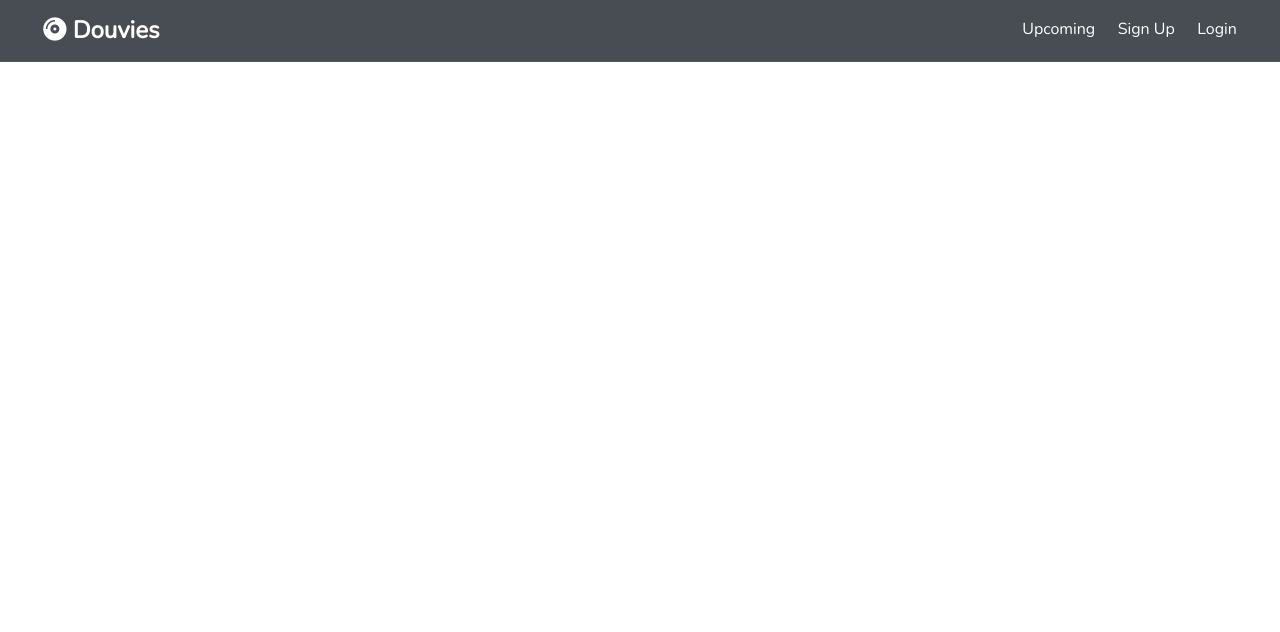
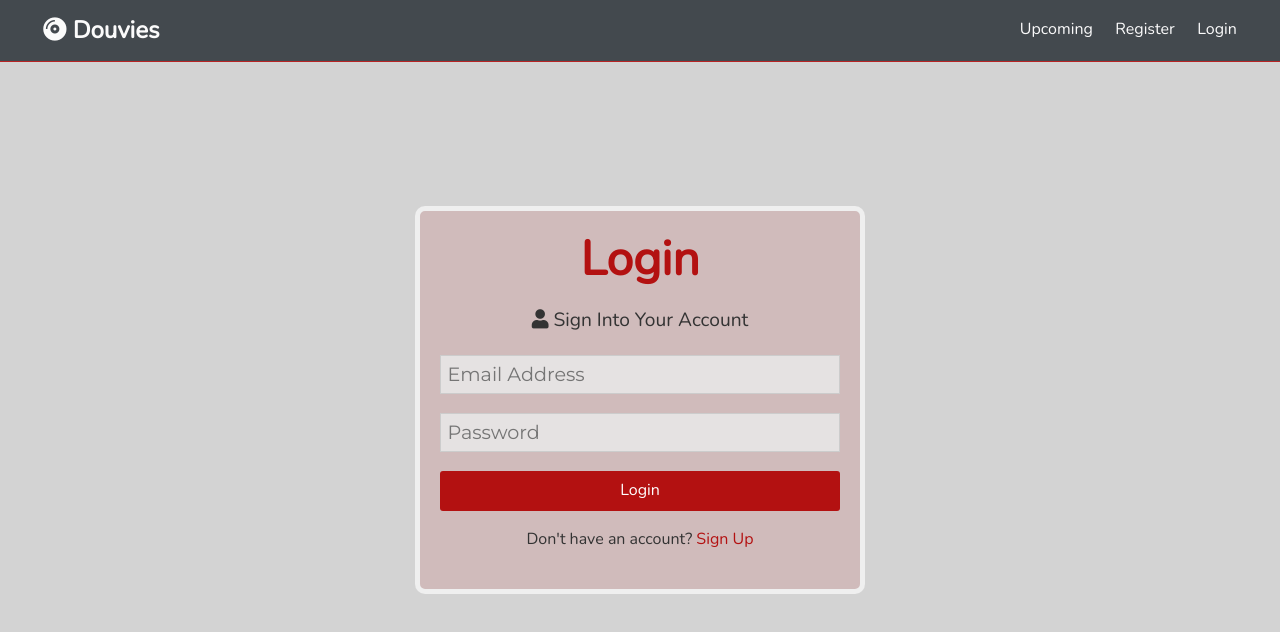
Before and after one commit to douscriptist/douvies, a React (Create React App) app in the folder client/: page /login in a window 1280 px wide. Before the commit this address led to /dashboard. Shown: the top 632 px of the page. Built offline with nearby package versions, Linux system fonts and the light colour scheme.

Commit message:
navbar auth part & manual check

```diff
--- a/client/src/components/layout/Navbar.jsx
+++ b/client/src/components/layout/Navbar.jsx
@@ -3,7 +3,7 @@ import { Link } from 'react-router-dom';
 import { connect } from 'react-redux';
 import PropTypes from 'prop-types';
 
-const Navbar = () => {
+const Navbar = ({ isAuthenticated }) => {
 	// const Navbar = ({ logout, auth: { isAuthenticated, loading } }) => {
 	const authLinks = (
 		<ul>
@@ -49,7 +49,7 @@ const Navbar = () => {
 				<Link to='/upcoming'> Upcoming </Link>
 			</li>
 			<li>
-				<Link to='/register'> Sign Up </Link>
+				<Link to='/register'> Register </Link>
 			</li>
 			<li>
 				<Link to='/login'> Login </Link>
@@ -61,16 +61,23 @@ const Navbar = () => {
 		<nav className='navbar bg-dark'>
 			<h1>
 				<Link to='/'>
-					{' '}
 					<i className='fas fa-compact-disc'></i> Douvies{' '}
 				</Link>
 			</h1>
 			{!false && (
-				<Fragment>{false ? authLinks : guestLinks}</Fragment>
+				<Fragment>{isAuthenticated ? authLinks : guestLinks}</Fragment>
 				// <Fragment>{isAuthenticated && false ? authLinks : guestLinks}</Fragment>
 			)}
 		</nav>
 	);
 };
 
-export default Navbar;
+Navbar.propTypes = {
+	isAuthenticated: PropTypes.bool,
+};
+
+const mapStateToProps = (state) => ({
+	isAuthenticated: state.auth.isAuthenticated,
+});
+
+export default connect(mapStateToProps, {})(Navbar);
--- a/client/src/components/routes/Routes.js
+++ b/client/src/components/routes/Routes.js
@@ -14,7 +14,7 @@ const Routes = () => {
 			<Switch>
 				<Route exact path='/login' component={Login} />
 				<Route exact path='/register' component={Register} />
-				<Route exact path='/alert' component={AlertTry} />
+				{/* <Route exact path='/alert' component={AlertTry} /> */}
 				{/* LATER:WILL BE REMOVED & REFACTORED  */}
 				{/* <Route exact path='/profiles' component={Profiles} />
 				<Route exact path='/profile/user/:userId' component={Profile} />
--- a/client/src/redux/reducers/auth.js
+++ b/client/src/redux/reducers/auth.js
@@ -12,9 +12,10 @@ export default function (state = initialState, action) {
 
 	switch (type) {
 		case LOAD_USER:
+			// If user exists
 			return {
 				...state,
-				isAuthenticated: true,
+				isAuthenticated: false,
 				loading: false,
 				user: payload, // User data type...
 			};
```
